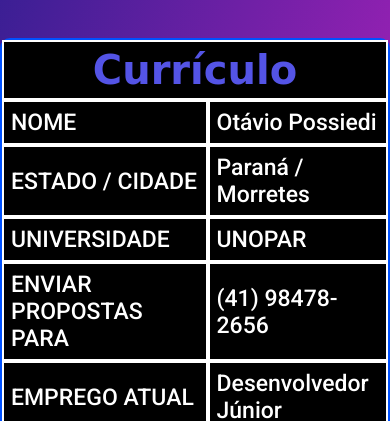
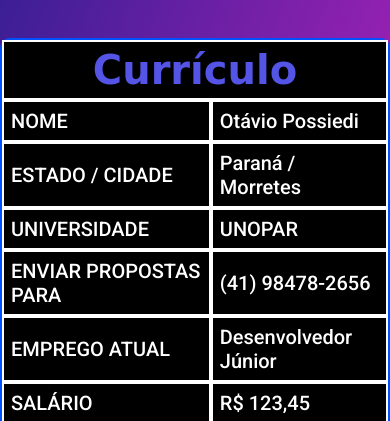
Before and after one commit to Possiedi/Projeto-Curriculo-Forum-Faculdade, a plain HTML site: page index.html in a window 390 px wide. Shown: the part 383-804 px from the top of the page. Drawn offline with Linux system fonts and the light colour scheme; a web font is replaced by a local one.

Commit message:
Correção de resposividade

```diff
--- a/style.css
+++ b/style.css
@@ -16,7 +16,7 @@ header{
 }
 @media(max-width: 767px){
     header{
-    margin: 0px auto;
+        margin: 0px auto;
     }
 }
 .frase{
@@ -52,7 +52,7 @@ main table{
 }
 @media(max-width: 767px){
     main table{
-    margin: 0px auto;
+        margin: 0px auto;
     }
 }
 main table tr th{
@@ -67,6 +67,11 @@ main table tr td{
     font-size: 23px;
     border: 2px solid white;
 }
+@media(max-width: 767px){
+    main table tr td{
+        font-size: 20px;
+    }
+}
 footer{
     max-width: 800px;
     margin: 40px auto 0px auto;
```
